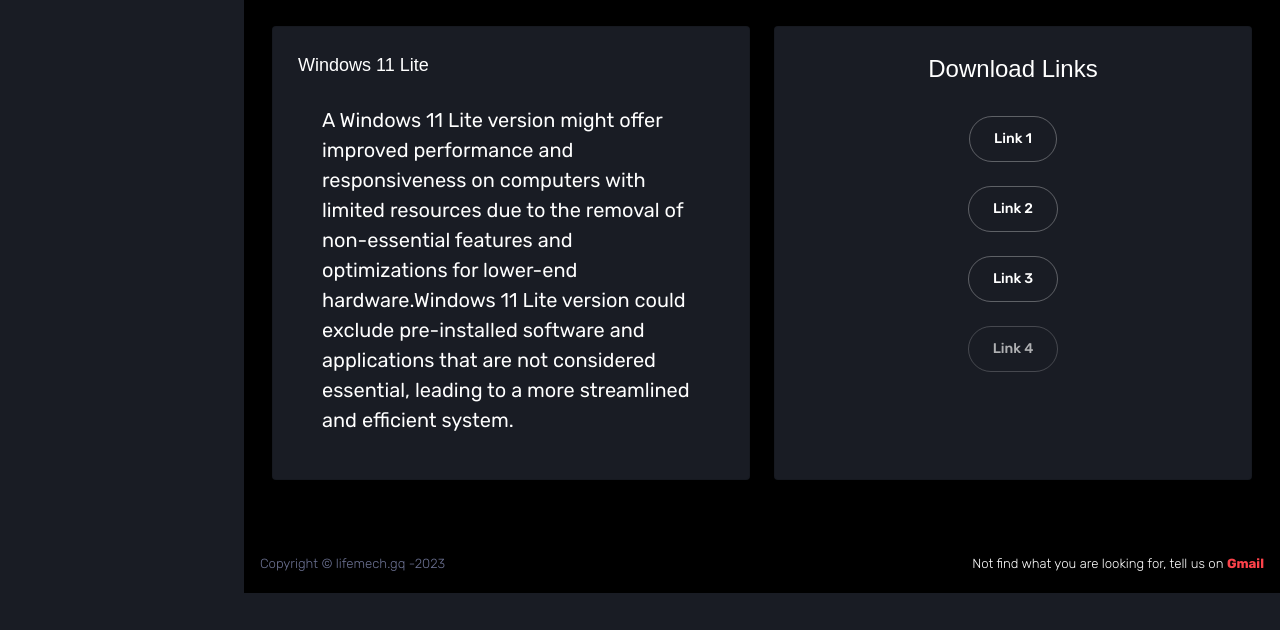
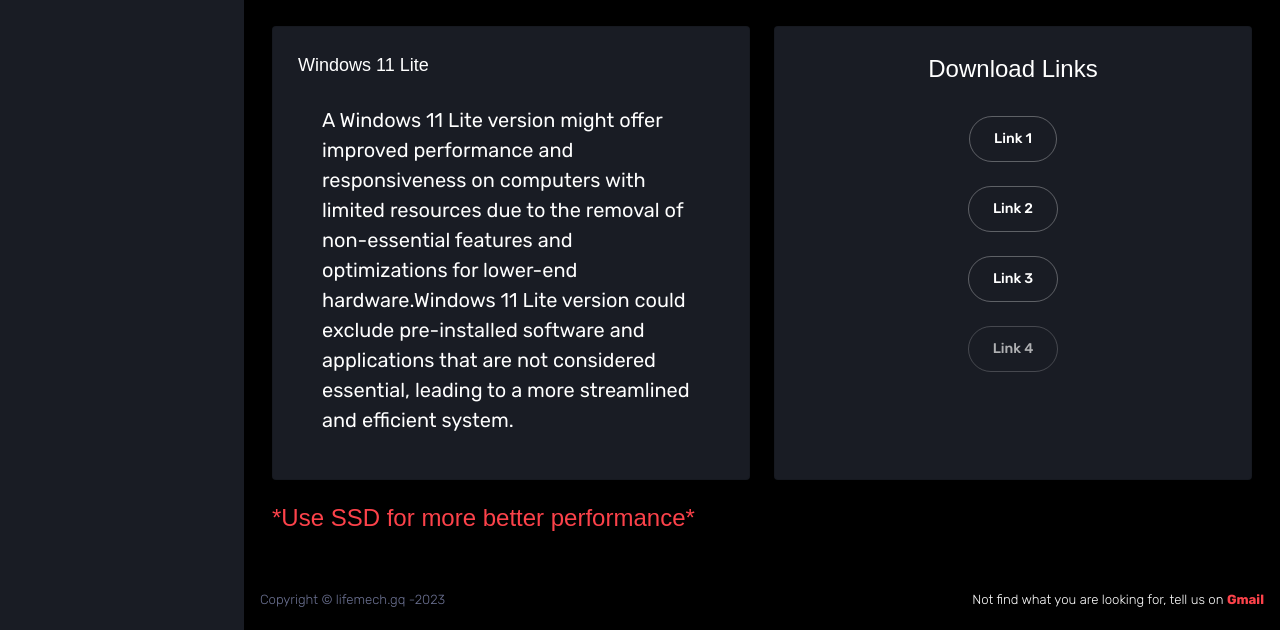
Before and after one commit to BobiButt/lifemech-updated, a website: page window.html in a window 1280 px wide. Shown: the part 6252-6882 px from the top of the page. Before the commit the page ends 6845 px from the top, so only its background shows below. Drawn offline with nearby package versions, Linux system fonts and the light colour scheme; files that its build step writes are made by us from their sources.

Commit message:
Add files via upload

```diff
--- a/window.html
+++ b/window.html
@@ -434,7 +434,9 @@
 
             </div>
           </div>
-
+<div class="">
+  <h3 class="text-danger">*Use SSD for more better performance*</h3>
+</div>
 
 
 
```
